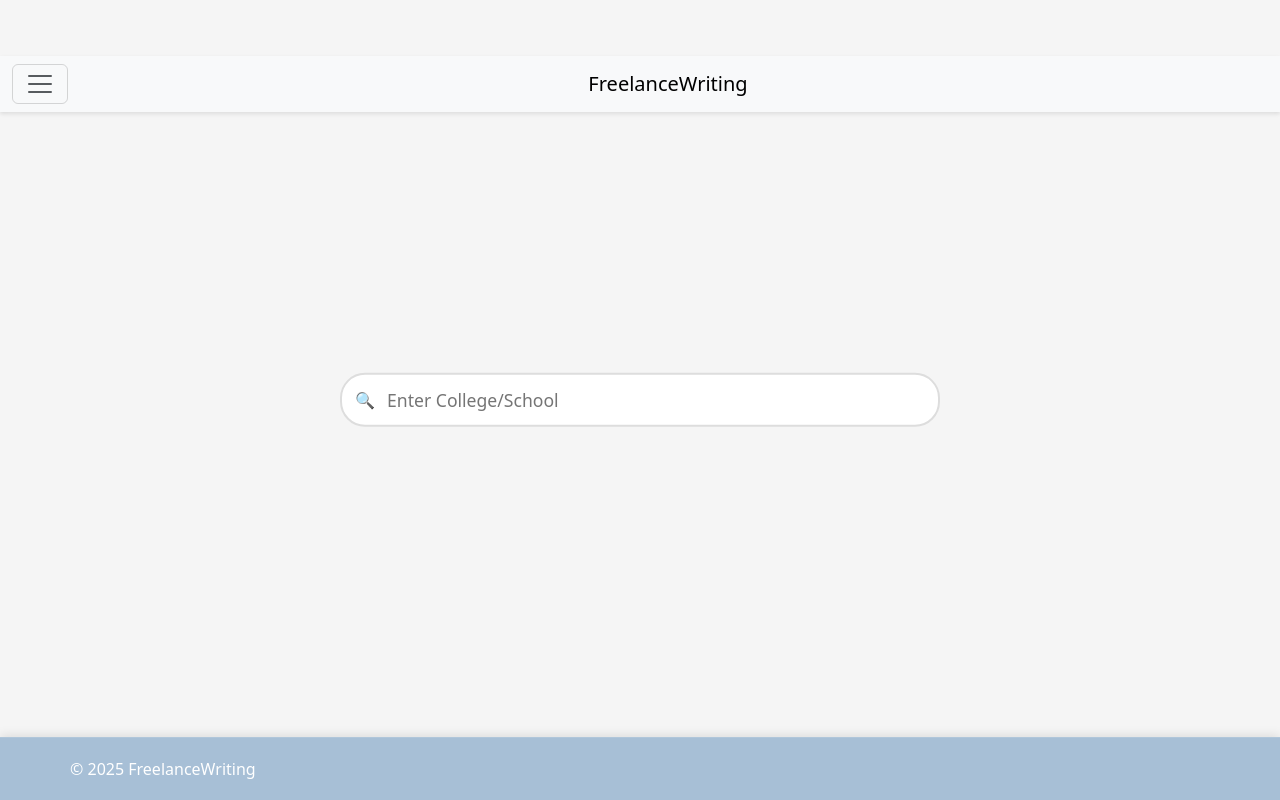
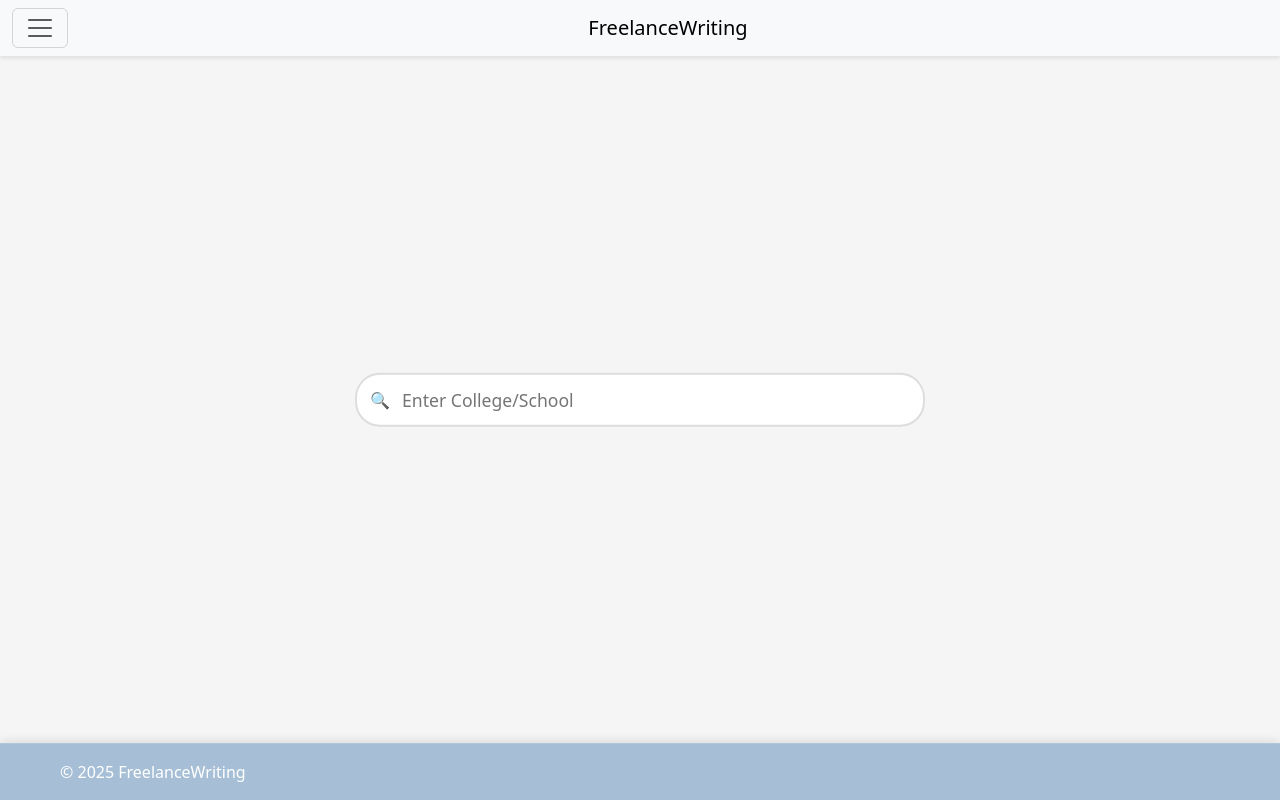
Before and after one commit to Pranay-Dommati/writing-freelancing, a React (Create React App) app in the folder frontend/: page / in a window 1280 px wide. Built offline with nearby package versions, Linux system fonts and the light colour scheme.

Commit message:
ensuring to not scroll in small sized screens

```diff
--- a/frontend/src/components/Navbar.js
+++ b/frontend/src/components/Navbar.js
@@ -10,8 +10,7 @@
   const handleShow = () => setShow(true);
 
   return (
-    <>
-      <Navbar bg="light" expand={false} className="mb-3">
+    <Navbar bg="light" expand={false} className="navbar-fixed">
       <Container fluid>
         <Navbar.Toggle aria-controls="offcanvasNavbar" onClick={handleShow} />
         <Navbar.Brand className="mx-auto">FreelanceWriting</Navbar.Brand>
@@ -29,7 +28,6 @@
         </Offcanvas>
       </Container>
     </Navbar>
-    </>
   );
 };
 
--- a/frontend/src/index.css
+++ b/frontend/src/index.css
@@ -1,5 +1,18 @@
+* {
+  margin: 0;
+  padding: 0;
+  box-sizing: border-box;
+}
+
+html, body {
+  margin: 0;
+  padding: 0;
+  width: 100%;
+  height: 100%;
+  overflow: hidden;
+}
+
 body {
-  margin: 0;
   font-family: -apple-system, BlinkMacSystemFont, 'Segoe UI', 'Roboto', 'Oxygen',
     'Ubuntu', 'Cantarell', 'Fira Sans', 'Droid Sans', 'Helvetica Neue',
     sans-serif;
@@ -7,7 +20,8 @@
   -moz-osx-font-smoothing: grayscale;
 }
 
-code {
-  font-family: source-code-pro, Menlo, Monaco, Consolas, 'Courier New',
-    monospace;
+#root {
+  width: 100%;
+  height: 100%;
+  overflow: hidden;
 }
--- a/frontend/src/styles/footer.css
+++ b/frontend/src/styles/footer.css
@@ -31,3 +31,33 @@
     padding: 0 20px;  /* Increased mobile horizontal padding */
   }
 }
+
+
+
+.footer {
+  background-color: #a7bfd6;
+  padding: 1rem 0;
+  position: fixed;
+  bottom: 0;
+  left: 0;
+  right: 0;
+  width: 100%;
+  box-sizing: border-box;
+  border-top: 1px solid rgba(255, 255, 255, 0.1);
+  box-shadow: 0 -2px 10px rgba(0, 0, 0, 0.1);
+}
+
+.footer-content {
+  max-width: 1200px;
+  margin: 0 auto;
+  padding: 0 20px;
+  box-sizing: border-box;
+}
+
+.copyright {
+  color: white;
+  font-size: 1rem;
+  font-weight: 400;
+  text-align: left;
+  line-height: 1.5;
+}
--- a/frontend/src/styles/landing-page.css
+++ b/frontend/src/styles/landing-page.css
@@ -4,6 +4,8 @@
     flex-direction: column;
     background-color: #f5f5f5;
     position: relative;
+    margin: 0;
+    padding: 0;
 }
 
 h1 {
@@ -147,3 +149,223 @@
     text-align: center;
     margin-bottom: 2rem;
 }
+
+
+
+.landing-page {
+    height: 100vh;
+    display: flex;
+    flex-direction: column;
+    background-color: #f5f5f5;
+    position: relative;
+    margin: 0;
+    padding: 0;
+}
+
+h1 {
+    color: #333;
+    font-size: 2.5rem;
+    text-align: center;
+    position: absolute;
+    top: 100px;
+    left: 50%;
+    transform: translateX(-50%);
+    margin: 0;
+    width: 100%;
+}
+
+
+
+
+.landing-page {
+    min-height: 100vh;
+    height: 100%;
+    width: 100%;
+    display: flex;
+    flex-direction: column;
+    background-color: #f5f5f5;
+    position: relative;
+    margin: 0;
+    padding: 0;
+    overflow-x: hidden; /* Prevent horizontal scroll */
+}
+
+h1 {
+    color: #333;
+    font-size: 2.5rem;
+    text-align: center;
+    position: fixed; /* Changed from absolute to fixed */
+    top: 80px;
+    left: 50%;
+    transform: translateX(-50%);
+    margin: 0;
+    width: 100%;
+    padding: 0 15px;
+    box-sizing: border-box;
+}
+
+.search-bar-container {
+    width: 90%;
+    max-width: 600px;
+    position: fixed;
+    top: 50%;
+    left: 50%;
+    transform: translate(-50%, -50%);
+    padding: 0 15px;
+    box-sizing: border-box;
+}
+
+/* Mobile adjustments */
+@media (max-width: 768px) {
+    .search-bar-container {
+        width: 85%;
+        max-width: 300px;
+    }
+
+    .search-bar {
+        width: 100%;
+        padding: 10px 40px 10px 35px;
+        font-size: 0.95rem;
+        box-sizing: border-box;
+    }
+
+    h1 {
+        font-size: 1.8rem;
+        top: 70px;
+    }
+}
+
+/* Extra small devices */
+@media (max-width: 320px) {
+    .search-bar-container {
+        width: 90%;
+        max-width: 280px;
+    }
+}
+
+
+.landing-page {
+    height: 100vh;
+    width: 100%;
+    display: flex;
+    flex-direction: column;
+    background-color: #f5f5f5;
+    position: fixed;
+    margin: 0;
+    padding: 0;
+    overflow: hidden;
+}
+
+h1 {
+    color: #333;
+    font-size: 2.5rem;
+    text-align: center;
+    position: fixed;
+    top: 80px;
+    left: 50%;
+    transform: translateX(-50%);
+    margin: 0;
+    width: 100%;
+    padding: 0 15px;
+    box-sizing: border-box;
+}
+
+.search-bar-container {
+    width: 90%;
+    max-width: 600px;
+    position: fixed;
+    top: 50%;
+    left: 50%;
+    transform: translate(-50%, -50%);
+    padding: 0 15px;
+    box-sizing: border-box;
+    z-index: 1;
+}
+
+/* Mobile adjustments */
+@media (max-width: 768px) {
+    .search-bar-container {
+        width: 85%;
+        max-width: 300px;
+    }
+
+    .search-bar {
+        width: 100%;
+        padding: 10px 40px 10px 35px;
+        font-size: 0.95rem;
+        box-sizing: border-box;
+    }
+
+    h1 {
+        font-size: 1.8rem;
+        top: 70px;
+    }
+}
+
+/* Extra small devices */
+@media screen and (max-width: 390px) {
+    .search-bar-container {
+        width: 90%;
+        max-width: 280px;
+        padding: 0 10px;
+    }
+
+    h1 {
+        font-size: 1.6rem;
+        top: 60px;
+    }
+}
+
+
+
+.landing-page {
+    width: 100%;
+    height: 100vh;
+    display: flex;
+    flex-direction: column;
+    background-color: #f5f5f5;
+    position: fixed;
+    top: 0;
+    left: 0;
+    right: 0;
+    bottom: 0;
+    margin: 0;
+    padding: 0;
+    overflow: hidden;
+}
+
+.search-bar-container {
+    width: 90%;
+    max-width: 600px;
+    position: fixed;
+    top: 50%;
+    left: 50%;
+    transform: translate(-50%, -50%);
+    padding: 0 15px;
+    box-sizing: border-box;
+    z-index: 1;
+}
+
+/* Mobile adjustments */
+@media (max-width: 768px) {
+    .search-bar-container {
+        width: 85%;
+        max-width: 300px;
+    }
+
+    .search-bar {
+        width: 100%;
+        padding: 10px 40px 10px 35px;
+        font-size: 0.95rem;
+        box-sizing: border-box;
+    }
+}
+
+/* Extra small devices */
+@media screen and (max-width: 390px) {
+    .search-bar-container {
+        width: 85%;
+        max-width: 280px;
+        padding: 0 10px;
+    }
+}
--- a/frontend/src/styles/navbar.css
+++ b/frontend/src/styles/navbar.css
@@ -31,3 +31,87 @@
   .nav-link:hover {
     background-color: #f8f9fa;
   }
+
+
+  .navbar-fixed {
+    position: fixed;
+    top: 0;
+    left: 0;
+    right: 0;
+    z-index: 1030;
+    margin: 0;
+    box-shadow: 0 2px 4px rgba(0,0,0,0.1);
+  }
+
+  .navbar-brand {
+    font-size: 1.4rem;
+    font-weight: 500;
+    color: #333;
+  }
+
+  .navbar-toggler {
+    border: none;
+    padding: 0.5rem;
+  }
+
+  .navbar-toggler:focus {
+    box-shadow: none;
+  }
+
+  .offcanvas {
+    max-width: 250px;
+  }
+
+  .nav-link {
+    color: #333;
+    font-size: 1.1rem;
+    padding: 0.8rem 1rem;
+    transition: background-color 0.3s ease;
+  }
+
+  .nav-link:hover {
+    background-color: #f8f9fa;
+  }
+
+
+
+  .navbar-fixed {
+    position: fixed;
+    top: 0;
+    left: 0;
+    right: 0;
+    z-index: 1030;
+    margin: 0;
+    padding: 0.5rem 1rem;
+    box-shadow: 0 2px 4px rgba(0,0,0,0.1);
+  }
+
+  .navbar-brand {
+    font-size: 1.4rem;
+    font-weight: 500;
+    color: #333;
+  }
+
+  .navbar-toggler {
+    border: none;
+    padding: 0.5rem;
+  }
+
+  .navbar-toggler:focus {
+    box-shadow: none;
+  }
+
+
+
+  .navbar-fixed {
+    position: fixed;
+    top: 0;
+    left: 0;
+    right: 0;
+    z-index: 1030;
+    margin: 0;
+    padding: 0.5rem 1rem;
+    box-shadow: 0 2px 4px rgba(0,0,0,0.1);
+    width: 100%;
+    box-sizing: border-box;
+}
```
Lines whose indentation alone changed are shown as unchanged.
